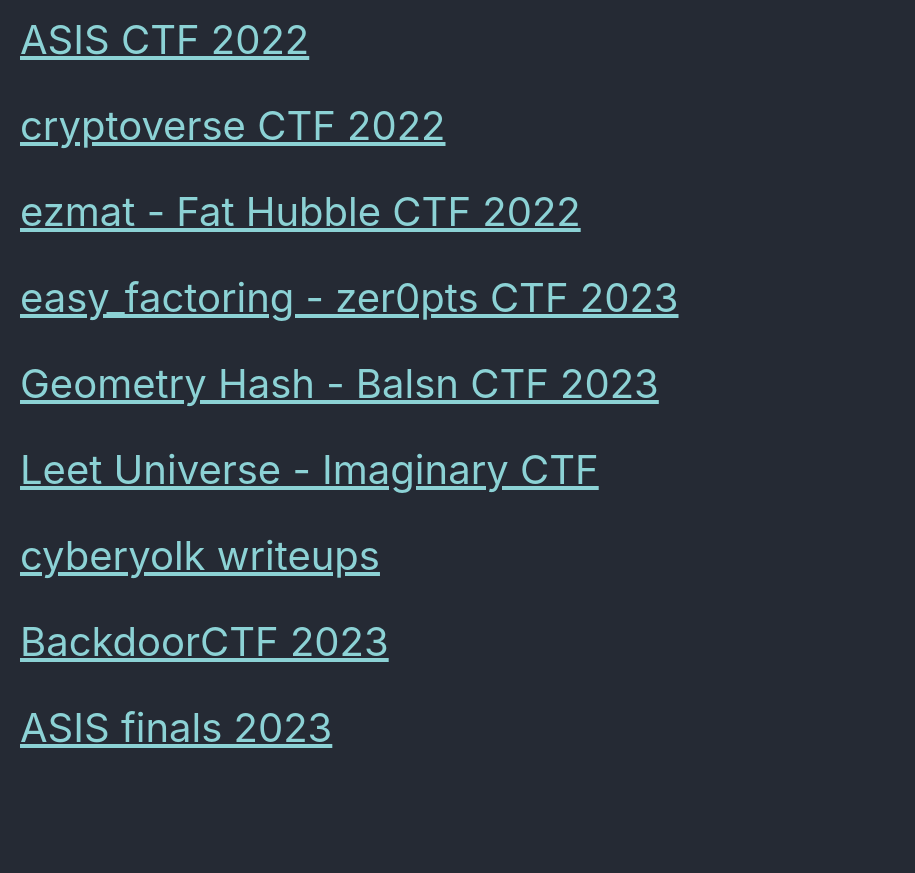
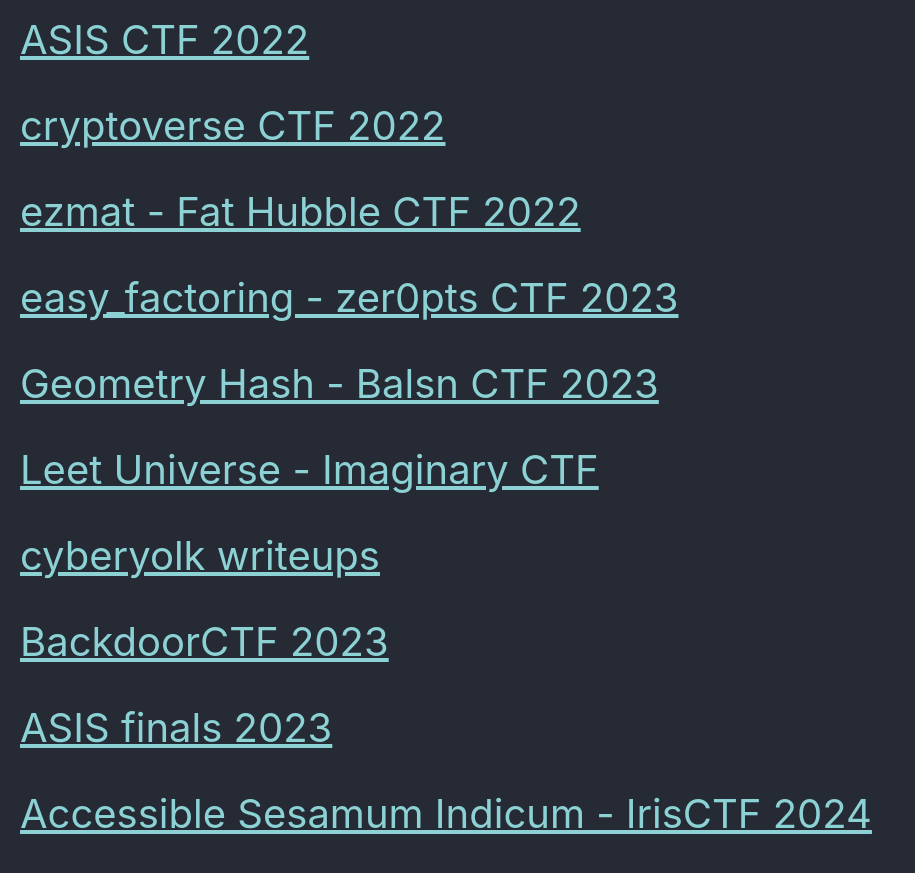
Before and after one commit to Connor-McCartney/Connor-McCartney.github.io, a Jekyll site: the page built from _pages/cryptography/other/other.md, in a window 1280 px wide and 900 px high, scrolled down 710 px. Shown: the top 873 px of the window, without its empty margins (0-915 px from the left). Built offline with Jekyll 4.4.1, drawn with Linux system fonts in a browser that asks for light colours; cached includes are drawn as plain includes; before the commit the page ends 1524 px from its top, so only the background shows below that.

Commit message:
Update other.md

```diff
--- a/_pages/cryptography/other/other.md
+++ b/_pages/cryptography/other/other.md
@@ -48,3 +48,6 @@ title: Other
 
 
 <span style="font-size:2em;">   [ASIS finals 2023](/cryptography/other/ASIS-finals-2023) </span> <br>
+
+
+<span style="font-size:2em;">   [Accessible Sesamum Indicum - IrisCTF 2024](/cryptography/other/Accessible-Sesamum-Indicum-IrisCTF-2024) </span> <br>
```
